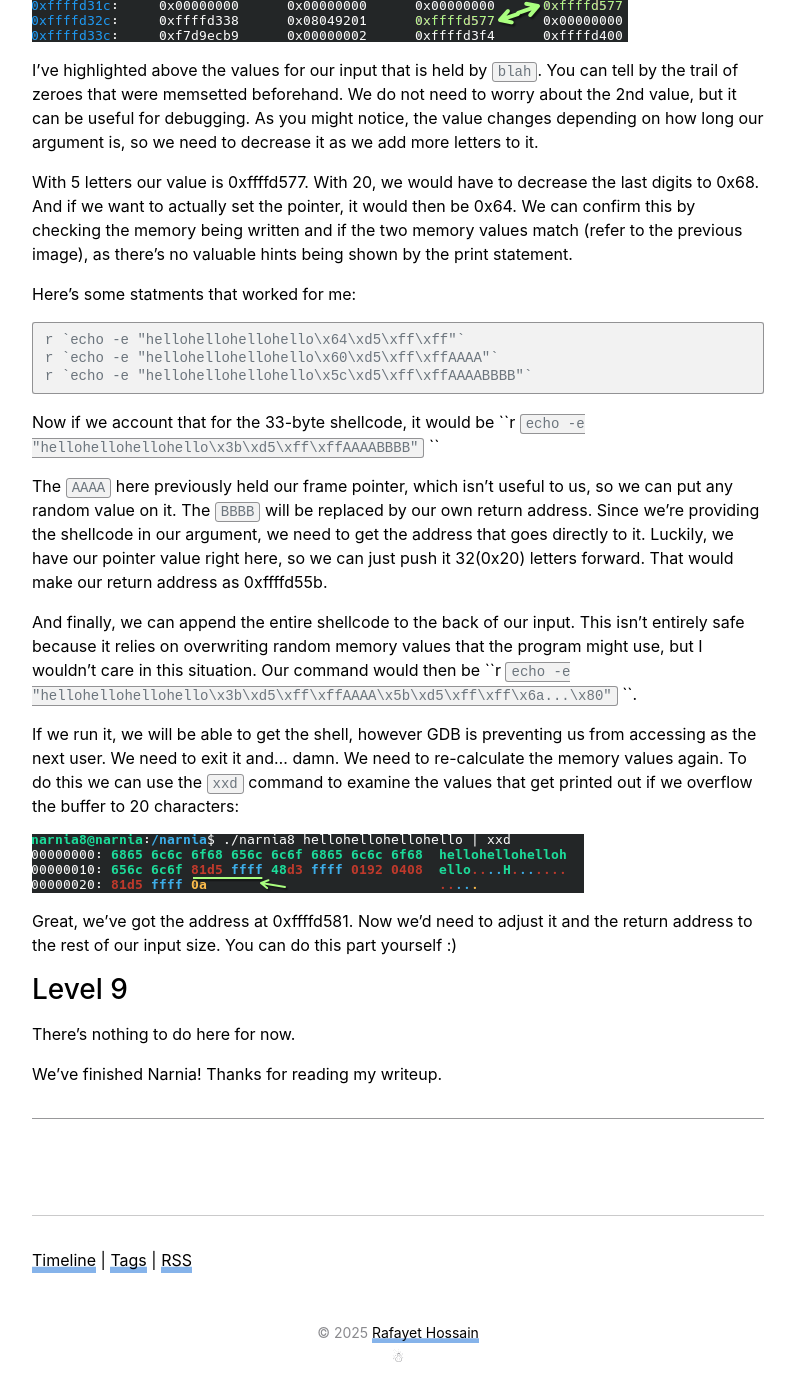
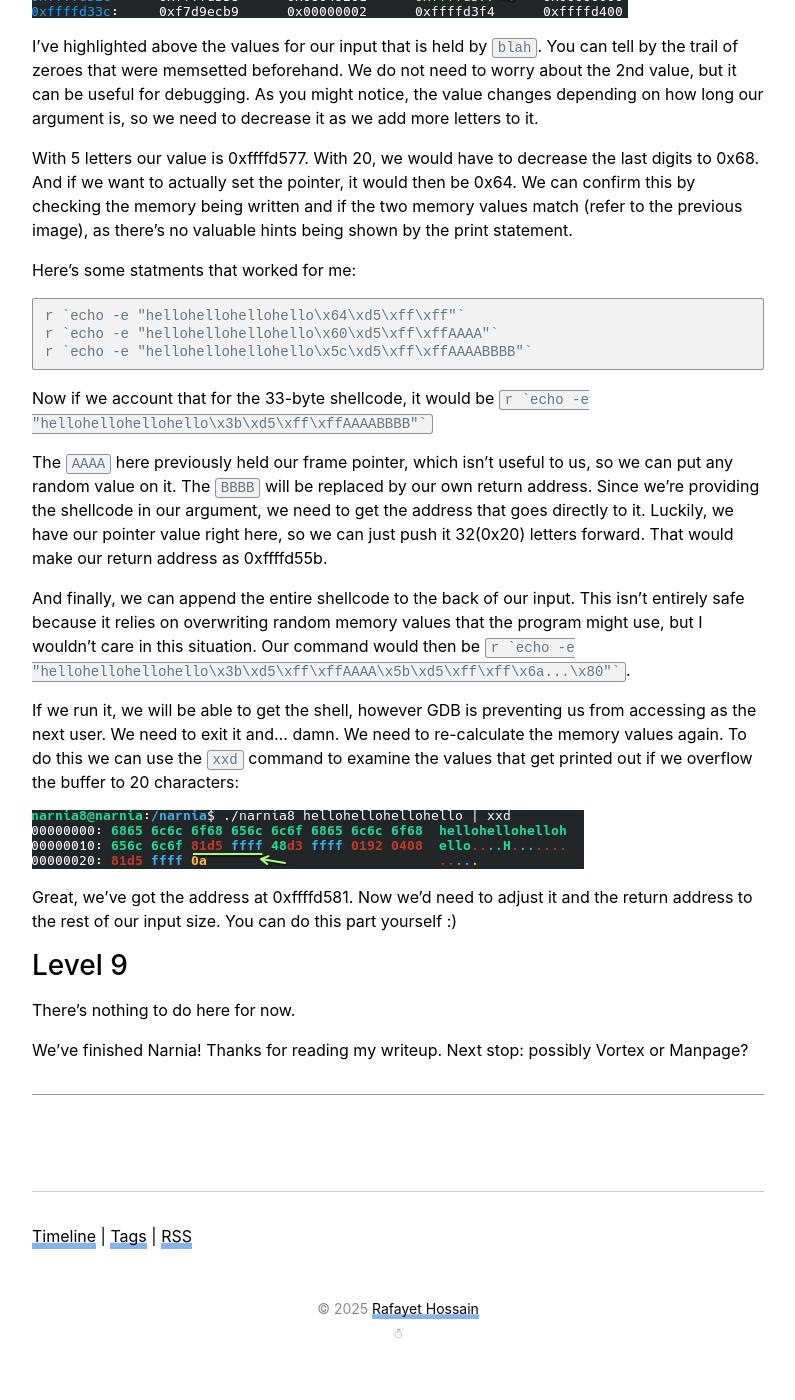
Before and after one commit to rafayet-git/hos.sh, a Jekyll site: the page built from _posts/2025-08-02-overthewire-narnia-writeup.md, in a window 1280 px wide and 1400 px high, scrolled down 12533 px. Shown: the whole window, without its empty margins (242-1037 px from the left). Built offline with Jekyll 4.4.1, drawn with Linux system fonts in a browser that asks for light colours; comment, search, counter and statistics services are not loaded; after the commit the page ends 13909 px from its top, so only the background shows below that; some of the changed text lies outside the part shown.

Commit message:
Update fixes

````diff
--- a/_posts/2025-08-02-overthewire-narnia-writeup.md
+++ b/_posts/2025-08-02-overthewire-narnia-writeup.md
@@ -103,7 +104,7 @@
 
 I found out about something called shellcode, which is basically a just a set of assembly instructions that allow us to run arbritary code. There's a bunch of random shellcode samples from the internet, such as this [list from Shell-storm](https://shell-storm.org/shellcode/index.html), and the code that I've found working for this level is [this one](https://shell-storm.org/shellcode/files/shellcode-606.html), since it is for linux x86 systems and it will run the shell at the currect user ID. You can parse this as one line if you want to.
 
-Once we set the variable with ``export EGG=`echo -e "\\x6a\\x0b\\x58\\..."\` \`\`{:.language-bash .highlight}, we can run the program and get the shell as narnia2!
+Once we set the variable with ``export EGG=`echo -e "\x6a\x0b\x58\..."` ``{:.language-bash .highlight}, we can run the program and get the shell as narnia2!
 
 ### Level 2
 
@@ -449,11 +450,11 @@
 r `echo -e "hellohellohellohello\x5c\xd5\xff\xffAAAABBBB"`
 ```
 
-Now if we account that for the 33-byte shellcode, it would be ``r `echo -e "hellohellohellohello\x3b\xd5\xff\xffAAAABBBB"` \`\`
+Now if we account that for the 33-byte shellcode, it would be ``r `echo -e "hellohellohellohello\x3b\xd5\xff\xffAAAABBBB"` ``
 
 The `AAAA` here previously held our frame pointer, which isn't useful to us, so we can put any random value on it. The `BBBB` will be replaced by our own return address. Since we're providing the shellcode in our argument, we need to get the address that goes directly to it. Luckily, we have our pointer value right here, so we can just push it 32(0x20) letters forward. That would make our return address as 0xffffd55b.
 
-And finally, we can append the entire shellcode to the back of our input. This isn't entirely safe because it relies on overwriting random memory values that the program might use, but I wouldn't care in this situation. Our command would then be ``r `echo -e "hellohellohellohello\x3b\xd5\xff\xffAAAA\x5b\xd5\xff\xff\x6a...\x80"` \`\`.
+And finally, we can append the entire shellcode to the back of our input. This isn't entirely safe because it relies on overwriting random memory values that the program might use, but I wouldn't care in this situation. Our command would then be ``r `echo -e "hellohellohellohello\x3b\xd5\xff\xffAAAA\x5b\xd5\xff\xff\x6a...\x80"` ``.
 
 If we run it, we will be able to get the shell, however GDB is preventing us from accessing as the next user. We need to exit it and... damn. We need to re-calculate the memory values again. To do this we can use the `xxd` command to examine the values that get printed out if we overflow the buffer to 20 characters:
 
@@ -465,4 +466,4 @@
 
 There's nothing to do here for now.
 
-We've finished Narnia! Thanks for reading my writeup.
+We've finished Narnia! Thanks for reading my writeup. Next stop: possibly Vortex or Manpage?
````
Also changed, not shown: other parts of _posts/2025-08-02-overthewire-narnia-writeup.md (+2 -1 lines).
